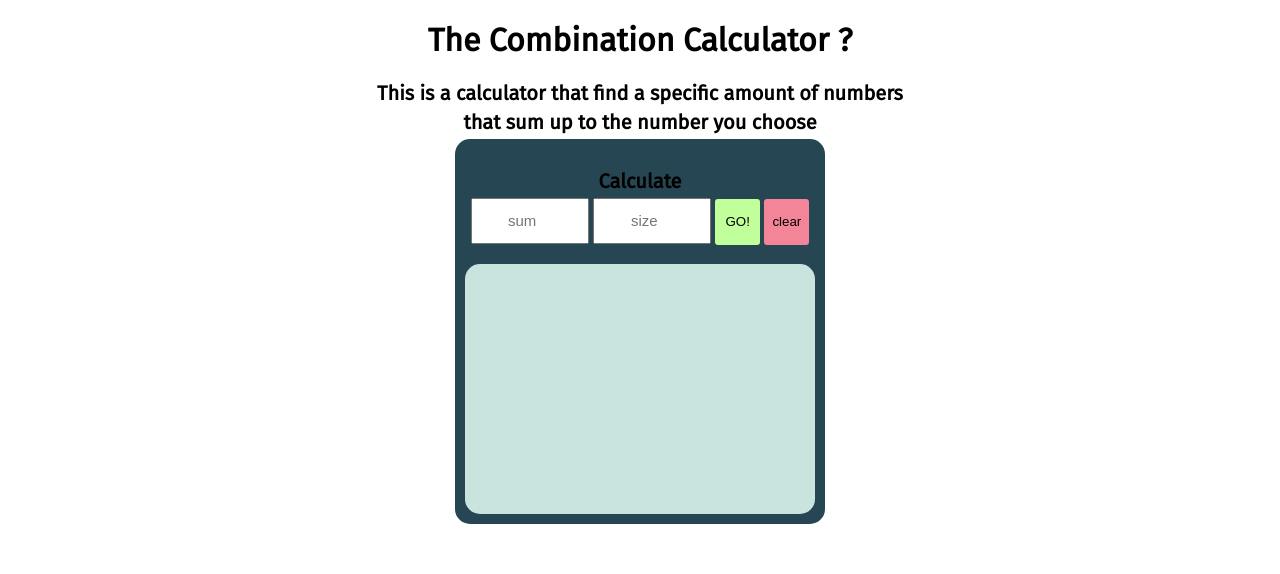
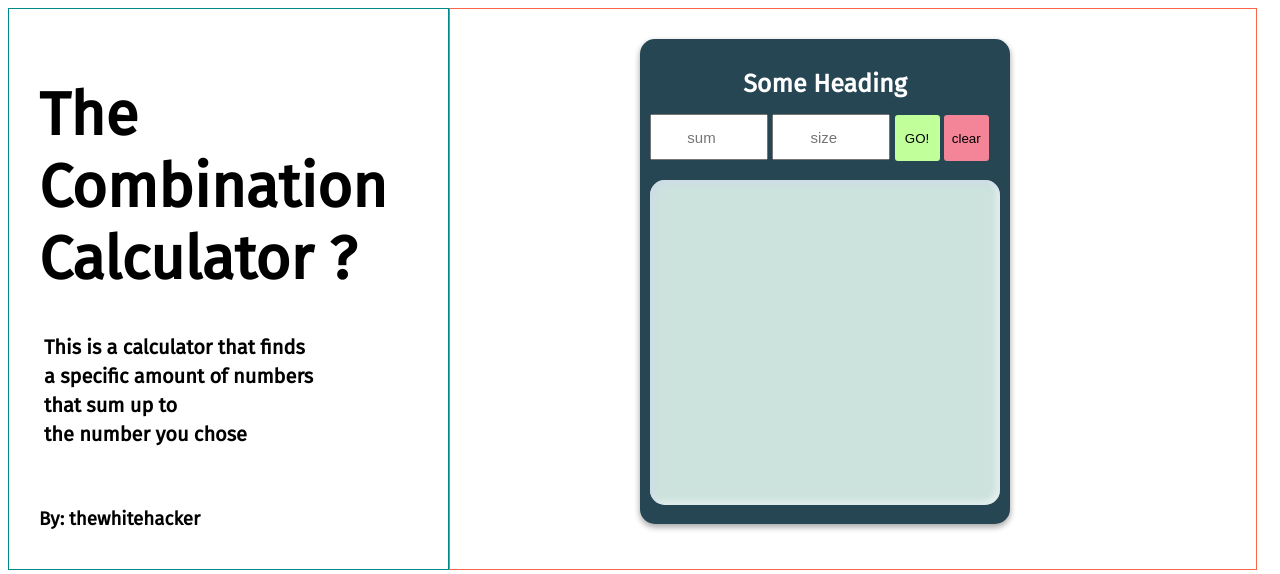
Before and after one commit to TheWhiteHackers/Combination_Calculator, a plain HTML site: page index.html in a window 1280 px wide. Drawn offline with Linux system fonts and the light colour scheme.

Commit message:
redesign

```diff
--- a/index.html
+++ b/index.html
@@ -8,22 +8,32 @@
 </head>
 <body>
 
-<div id="shadow"></div>
-    <center>
+<!-- <div id="shadow"></div> -->
+
+
+    <div id="box1">
 
         <h1>The Combination Calculator <span>?</span></h1>
 
-        <div id="explain">
-            <h2>This is a calculator that find a specific amount of numbers</h2>
-            <h2>that sum up to the number you choose</h2>
-        </div>
+        <!-- <div id="explain"> -->
+            <h2>This is a calculator that finds</h2>
+            <h2>a specific amount of numbers</h2>
+            <h2>that sum up to</h2>
+            <h2>the number you chose</h2>
+        <!-- </div> -->
 
-        <!-- <h3>By: thewhitehacker</h3> -->
+            <br><br>
 
+        <h3>By: thewhitehacker</h3>
+
+    </div>
+
+    <div id="box2">
         <div id="thecal">
 
-            <h2>Calculate</h2>
-
+            <center>
+            <h2>Some Heading</h2>
+            </center>
             <input type="number" id="quantity" placeholder="sum" class="numbox">
             <input type="number" id="quantity" placeholder="size" class="numbox">
             <input type="button" value="GO!" id="go">
@@ -34,8 +44,8 @@
 
             <div id="incal"></div>
         </div>
+    </div>
 
-    </center>
 
     <script src="js.js"></script>
 </body>
--- a/style.css
+++ b/style.css
@@ -6,21 +6,48 @@ h2{
     margin: 5px;
     font-size: 20px;
 }
+#box1{
+    border: 1px solid darkcyan;
+    height: 500px;
+    width: 30%;
+    float: left;
+    padding: 30px;
+
+}
+#box1 h1{
+    font-size: 60px;
+}
+#box2{
+    align-items: center;
+    border: 1px solid tomato;
+    height: 500px;
+    width: 59%;
+    float: left;
+    padding: 30px;
+}
 #thecal{
-    height: 350px;
+    height: 450px;
     width: 350px;
     background-color: #264653;
     border-radius: 15px;
     padding: 10px;
     padding-top: 25px;
+    left: 50%;
+    position: absolute;
+    box-shadow: rgba(0, 0, 0, 0.16) 0px 3px 6px, rgba(0, 0, 0, 0.23) 0px 3px 6px;
+}
+#thecal h2{
+    color: white;
+    font-size: 25px;
+    margin-bottom: 15px;
 }
 #incal{
-    height: 250px;
+    height: 325px;
     width: 350px;
-    background-color: #c9e4de;
+    background-color: #cce2dd;
     /* ffe5d9  d8e2dc*/
     border-radius: 15px;
-}
+    box-shadow: rgb(204, 219, 232) 3px 3px 6px 0px inset, rgba(255, 255, 255, 0.5) -3px -3px 6px 1px inset;}
 .numbox{
     width: 110px;
     height: 40px;
```
